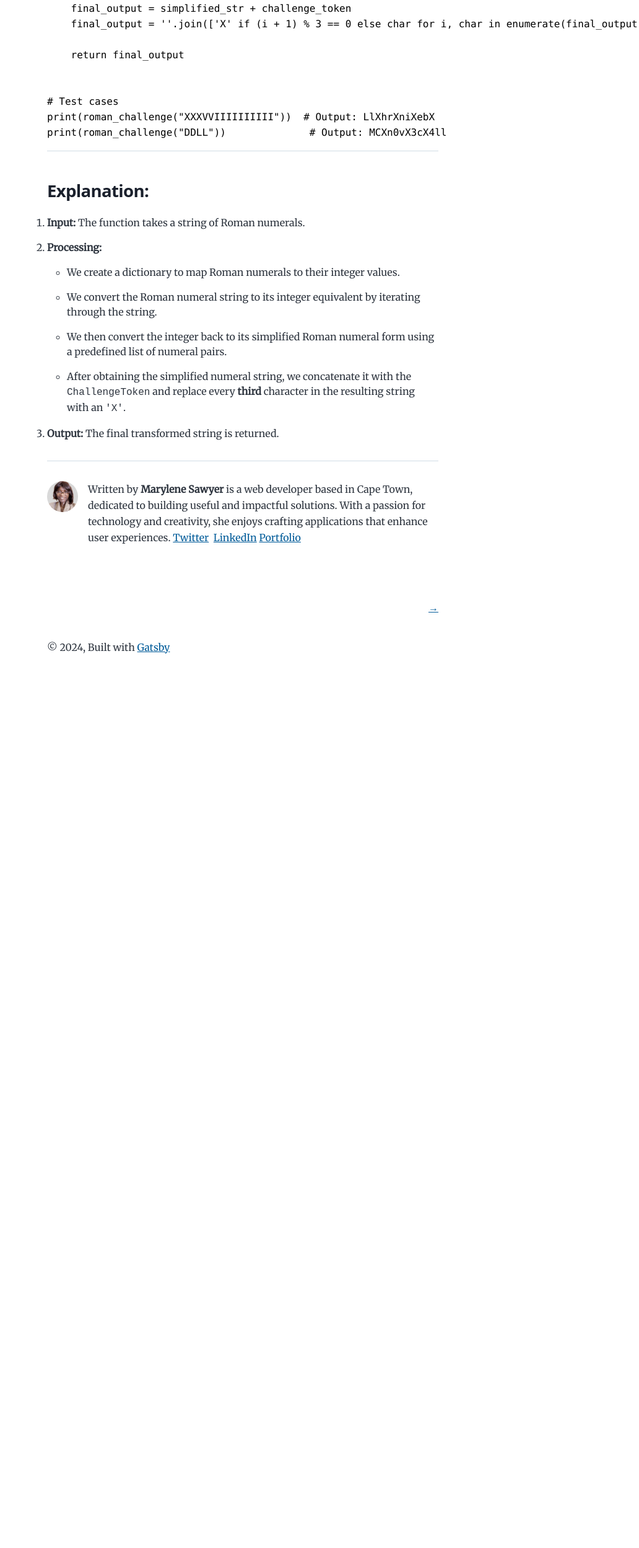
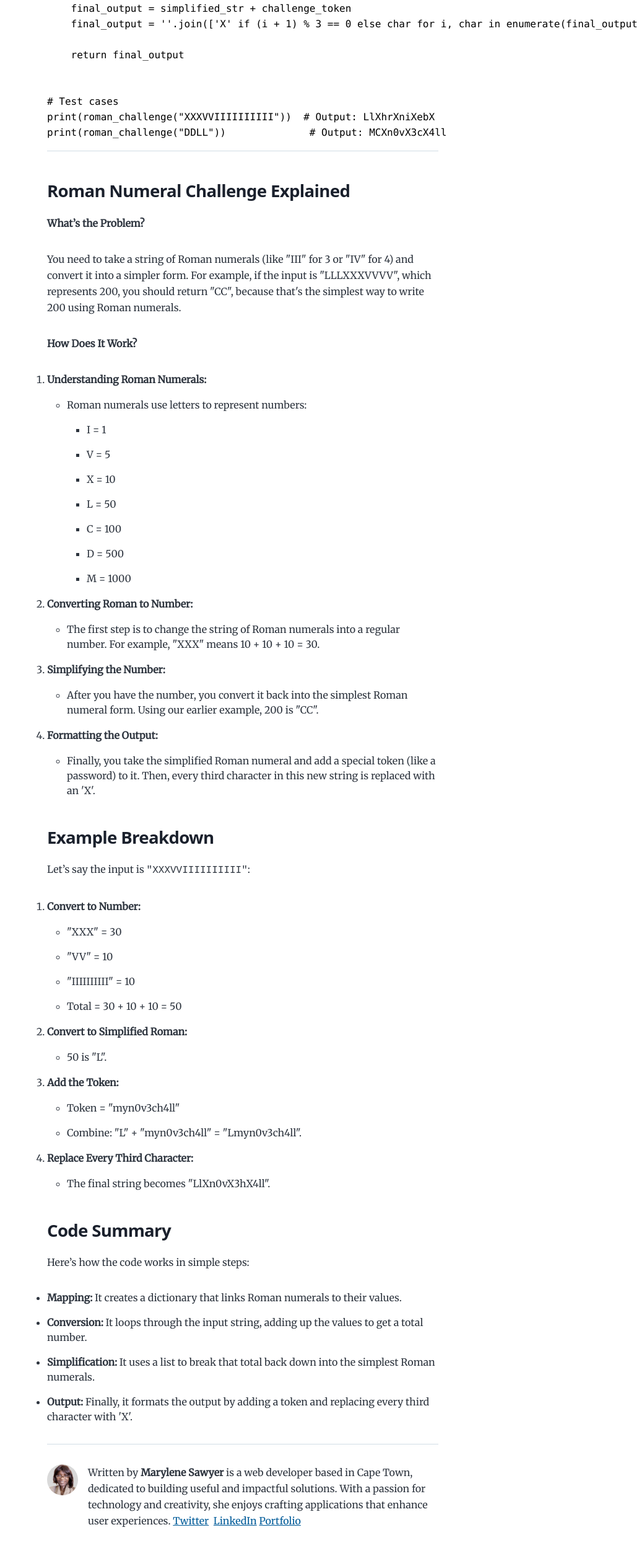
Before and after one commit to Bluette1/coding-diary, a Gatsby site: page /some-miscellaneous-coding-challenges/roman-numeral-challenge/ in a window 1280 px wide. Shown: the part 1956-4453 px from the top of the page at 62% size, without its empty margins (248-1280 px from the left). Before the commit the page ends 3076 px from the top, so only its background shows below. Built offline with nearby package versions, Linux system fonts and the light colour scheme; Gatsby itself is replaced by a stand-in of ours; some packages are replaced by stand-ins of ours; code samples lack their colours.

Commit message:
feat: Added a New Feature to Simplify Roman Numerals and Format the Output.

```diff
--- a/content/blog/some-miscellaneous-coding-challenges/roman-numeral-challenge/index.md
+++ b/content/blog/some-miscellaneous-coding-challenges/roman-numeral-challenge/index.md
@@ -74,12 +74,59 @@ print(roman_challenge("DDLL"))              # Output: MCXn0vX3cX4ll
 
 ---
 
-### Explanation:
 
-1. **Input:** The function takes a string of Roman numerals.
-2. **Processing:**
-   - We create a dictionary to map Roman numerals to their integer values.
-   - We convert the Roman numeral string to its integer equivalent by iterating through the string.
-   - We then convert the integer back to its simplified Roman numeral form using a predefined list of numeral pairs.
-   - After obtaining the simplified numeral string, we concatenate it with the `ChallengeToken` and replace every **third** character in the resulting string with an `'X'`.
-3. **Output:** The final transformed string is returned.
+### Roman Numeral Challenge Explained
+
+**What’s the Problem?**
+
+You need to take a string of Roman numerals (like "III" for 3 or "IV" for 4) and convert it into a simpler form. For example, if the input is "LLLXXXVVVV", which represents 200, you should return "CC", because that's the simplest way to write 200 using Roman numerals.
+
+**How Does It Work?**
+
+1. **Understanding Roman Numerals:**
+   - Roman numerals use letters to represent numbers:
+     - I = 1
+     - V = 5
+     - X = 10
+     - L = 50
+     - C = 100
+     - D = 500
+     - M = 1000
+
+2. **Converting Roman to Number:**
+   - The first step is to change the string of Roman numerals into a regular number. For example, "XXX" means 10 + 10 + 10 = 30.
+
+3. **Simplifying the Number:**
+   - After you have the number, you convert it back into the simplest Roman numeral form. Using our earlier example, 200 is "CC".
+
+4. **Formatting the Output:**
+   - Finally, you take the simplified Roman numeral and add a special token (like a password) to it. Then, every third character in this new string is replaced with an 'X'.
+
+### Example Breakdown
+
+Let’s say the input is `"XXXVVIIIIIIIIII"`:
+
+1. **Convert to Number:**
+   - "XXX" = 30
+   - "VV" = 10
+   - "IIIIIIIIII" = 10
+   - Total = 30 + 10 + 10 = 50
+
+2. **Convert to Simplified Roman:**
+   - 50 is "L".
+
+3. **Add the Token:**
+   - Token = "myn0v3ch4ll"
+   - Combine: "L" + "myn0v3ch4ll" = "Lmyn0v3ch4ll".
+
+4. **Replace Every Third Character:**
+   - The final string becomes "LlXn0vX3hX4ll".
+
+### Code Summary
+
+Here’s how the code works in simple steps:
+
+- **Mapping:** It creates a dictionary that links Roman numerals to their values.
+- **Conversion:** It loops through the input string, adding up the values to get a total number.
+- **Simplification:** It uses a list to break that total back down into the simplest Roman numerals.
+- **Output:** Finally, it formats the output by adding a token and replacing every third character with 'X'.
```
